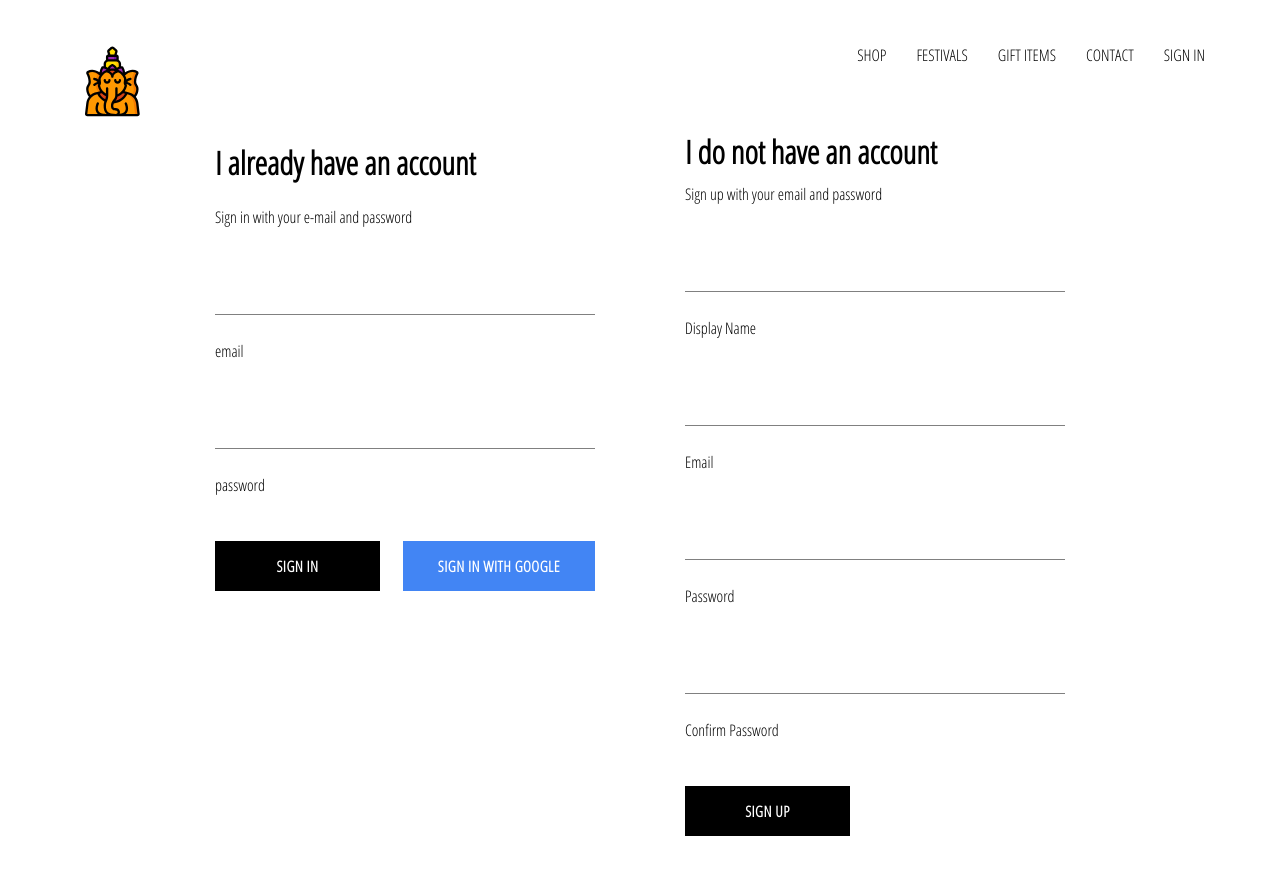
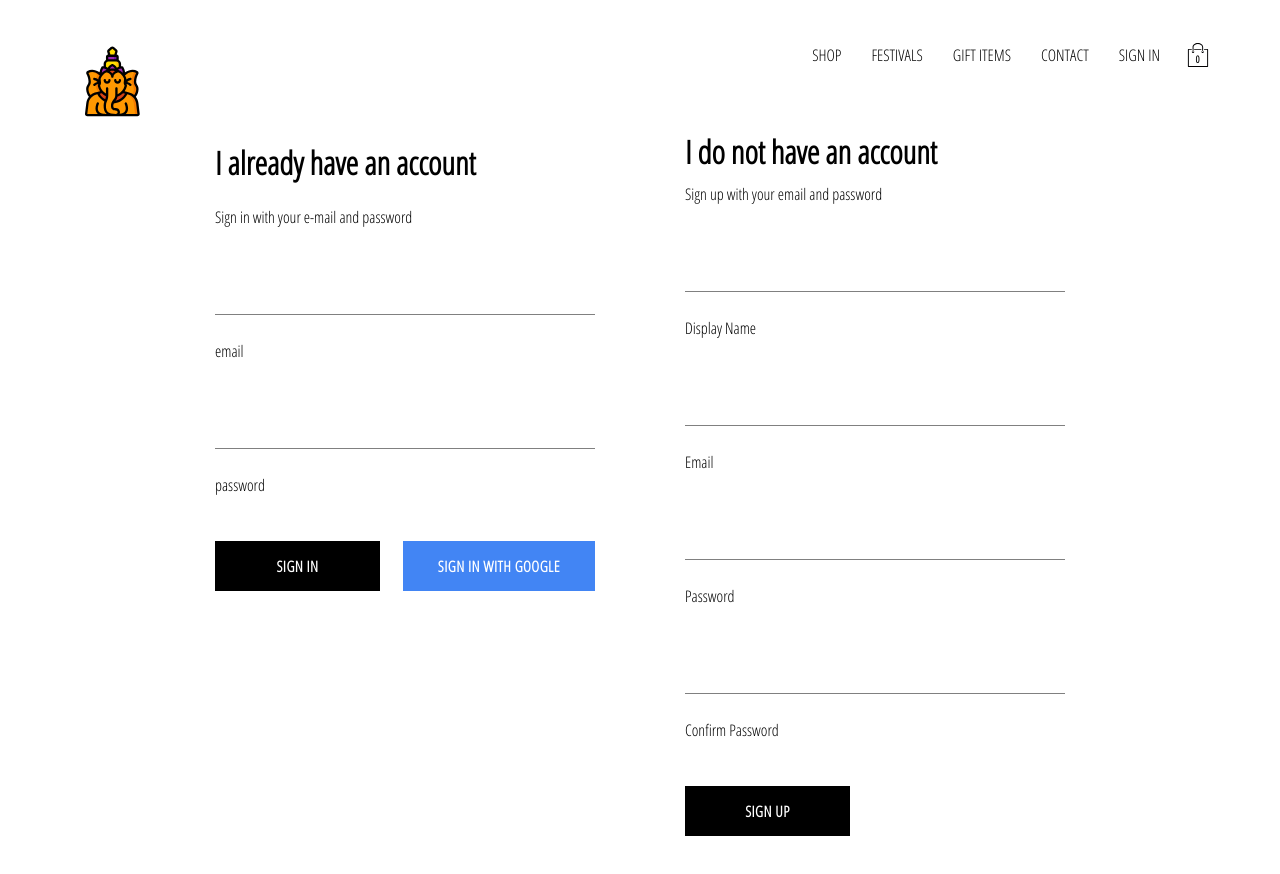
Before and after one commit to rohitnaynee/poojasamaan, a React (Create React App) app: page /signin in a window 1280 px wide. Shown: the top 874 px of the page. Built offline with nearby package versions, Linux system fonts and the light colour scheme; no server answers.

Commit message:
added cartIcon and cartDropdown components to our application, also implemented cart reducer

```diff
--- a/src/App.js
+++ b/src/App.js
@@ -96,7 +96,7 @@
 }
 
 const mapStateToProps = ({ user }) => ({
-  currentUser: user.currentuser
+  currentUser: user.currentUser
  })
 
 const mapDispatchToProps = dispatch => ({
--- /dev/null
+++ b/src/components/cart-dropdown/cart-dropdown.component.jsx
@@ -0,0 +1,15 @@
+import React from 'react';
+
+import CustomButton from '../custom-button/custom-button.component';
+
+import './cart-dropdown.styles.scss';
+
+
+const CartDropdown = () => (
+    <div className = 'cart-dropdown'>
+      <div className = 'cart-items' />
+      <CustomButton>GO TO CHECKOUT</CustomButton>
+    </div>
+);
+
+export default CartDropdown;
--- /dev/null
+++ b/src/components/cart-dropdown/cart-dropdown.styles.scss
@@ -0,0 +1,24 @@
+.cart-dropdown {
+    position: absolute;
+    width: 240px;
+    height: 340px;
+    display: flex;
+    flex-direction: column;
+    padding: 20px;
+    border: 1px solid black;
+    background-color: white;
+    top: 80px;
+    right: 0;
+    z-index: 5;
+
+    .cart-items {
+        height: 240px;
+        display: flex;
+        flex-direction: column;
+        overflow: scroll;
+    }
+
+    button{
+        margin-top: auto;
+    }
+}
--- /dev/null
+++ b/src/components/cart-icon/cart-icon.component.jsx
@@ -0,0 +1,21 @@
+import React from 'react';
+import { connect } from 'react-redux';
+
+import { toggleCartHidden } from '../../redux/cart/cart.actions';
+
+import { ReactComponent as ShoppingIcon } from '../../assets/shopping-bag.svg';
+
+import './cart-icon.styles.scss';
+
+const CartIcon = ({ toggleCartHidden }) => (
+    <div className = 'cart-icon' onClick= {toggleCartHidden} >
+      <ShoppingIcon className = 'shopping-icon' />
+      <span className = 'item-count' > 0 </span>
+    </div>
+);
+
+const mapDispatchToProps = dispatch => ({
+  toggleCartHidden: () => dispatch(toggleCartHidden())
+})
+
+export default connect(null, mapDispatchToProps)(CartIcon);
--- /dev/null
+++ b/src/components/cart-icon/cart-icon.styles.scss
@@ -0,0 +1,22 @@
+.cart-icon {
+    width: 45px;
+    height: 45px;
+    position: relative;
+    display: flex;
+    align-items: center;
+    justify-content: center;
+    cursor: pointer;
+
+
+    .shopping-icon {
+     width: 24px;
+     height: 24px;
+    }
+
+    .item-count {
+        position: absolute;
+        font-size: 10px;
+        font-weight: bold;
+        bottom: 12px;
+    }
+}
--- a/src/components/header/header.component.jsx
+++ b/src/components/header/header.component.jsx
@@ -3,12 +3,14 @@
 import { connect } from 'react-redux';
 
 import { auth } from '../../firebase/firebase.utils';
+import CartIcon from '../cart-icon/cart-icon.component';
+import CartDropdown from '../cart-dropdown/cart-dropdown.component';
 
 import { ReactComponent as Logo } from '../../assets/ganesha.svg';
 import './header.styles.scss';
 
 
-const Header = ({ currentUser }) => (
+const Header = ({ currentUser, hidden }) => (
     <div className = 'header' >
      <Link  className = 'logo-container'  to= "/" >
       <Logo className = 'logo' />
@@ -30,17 +32,23 @@
          CONTACT
        </Link>
        {
-         currentUser ?
+         currentUser ? (
           <div className = 'option' onClick = {() => auth.signOut()} > SIGN OUT </div>
-           :
+          ) : (
           <Link className = 'option' to = '/signin' > SIGN IN </Link>
-       }
+          )}
+          <CartIcon />
      </div>
+     {
+       hidden ? null : <CartDropdown />
+     }
+
     </div>
 );
 
-const mapStateToProps = state => ({
-    currentUser: state.user.currentUser
+const mapStateToProps = ({user: { currentUser }, cart: { hidden }}) => ({
+    currentUser,
+    hidden
 })
 
 export default connect (mapStateToProps) (Header);
--- /dev/null
+++ b/src/redux/cart/cart.actions.js
@@ -0,0 +1,5 @@
+import CartActionTypes from './cart.types';
+
+export const toggleCartHidden = () => ({
+    type: CartActionTypes.TOGGLE_CART_HIDDEN
+});
--- /dev/null
+++ b/src/redux/cart/cart.reducer.js
@@ -0,0 +1,20 @@
+
+import CartActionTypes from './cart.types';
+
+const INITIAL_STATE = {
+    hidden: true
+};
+
+const cartReducer = (state = INITIAL_STATE, action) => {
+    switch (action.type) {
+        case CartActionTypes.TOGGLE_CART_HIDDEN:
+            return {
+                ...state,
+                hidden: !state.hidden
+            }
+         default:
+             return state;
+    }
+}
+
+export default cartReducer;
--- /dev/null
+++ b/src/redux/cart/cart.types.js
@@ -0,0 +1,5 @@
+const CartActionTypes = {
+    TOGGLE_CART_HIDDEN: 'TOGGLE_CART_HIDDEN'
+}
+
+export default CartActionTypes;
--- a/src/redux/root-reducer.js
+++ b/src/redux/root-reducer.js
@@ -1,7 +1,9 @@
 import { combineReducers } from 'redux';
 
 import userReducer  from  './user/user.reducer';
+import cartReducer from './cart/cart.reducer';
 
 export default combineReducers({
-    user: userReducer
+    user: userReducer,
+    cart: cartReducer
 });
```
Also changed, not shown: src/assets/shopping-bag.svg (added).
